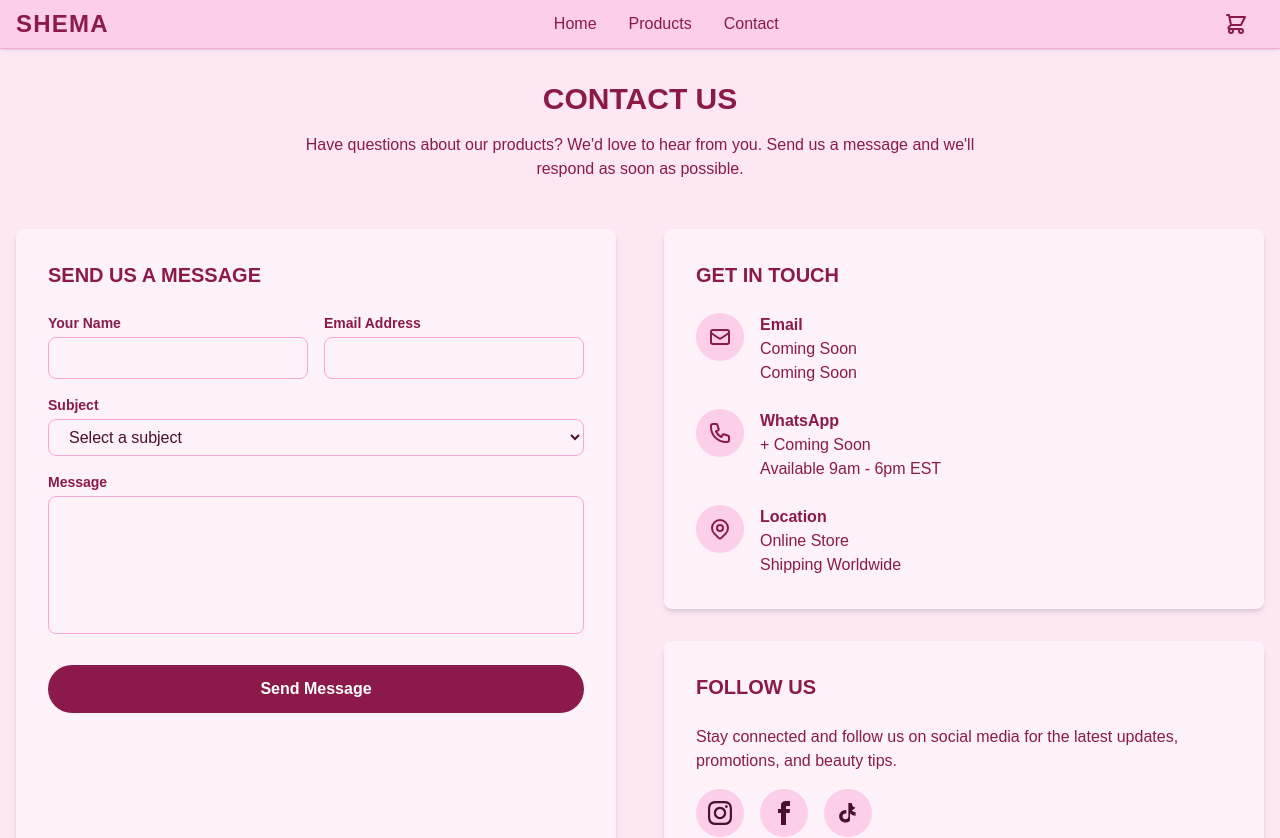
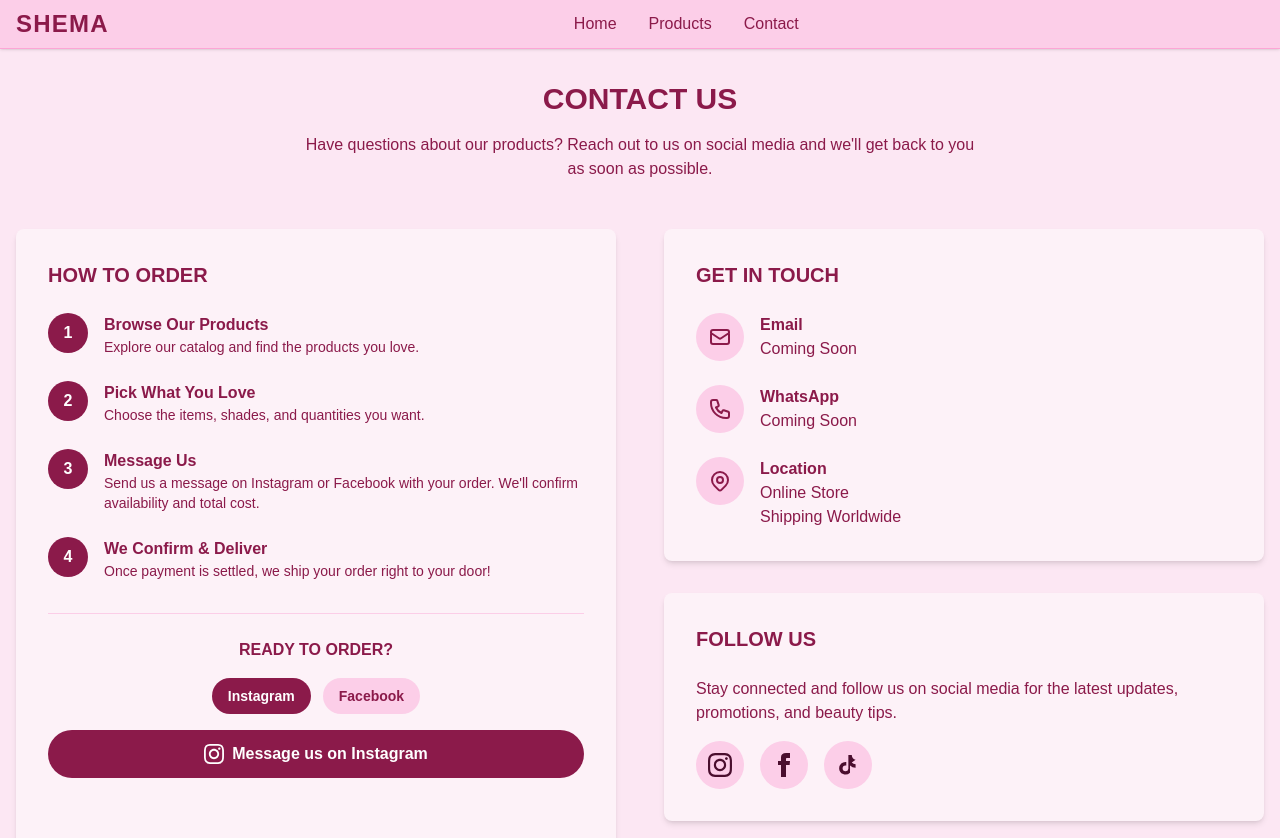
Before and after one commit to EnmanuelSP23/shema, a Next.js app: page /contact in a window 1280 px wide. Shown: the top 838 px of the page. Built offline with nearby package versions, Linux system fonts and the light colour scheme.

Commit message:
Replace cart with Instagram DM ordering, fix hero image and products page bug

```diff
--- a/src/app/contact/page.tsx
+++ b/src/app/contact/page.tsx
@@ -1,34 +1,16 @@
 "use client";
 
+import { socialLinks } from "@/lib/config";
 import { useState } from "react";
 
 export default function ContactPage() {
-  const [formData, setFormData] = useState({
-    name: "",
-    email: "",
-    subject: "",
-    message: "",
-  });
-  const [isSubmitting, setIsSubmitting] = useState(false);
-  const [isSubmitted, setIsSubmitted] = useState(false);
+  const [selectedPlatform, setSelectedPlatform] = useState<"instagram" | "facebook">("instagram");
 
-  const handleInputChange = (
-    e: React.ChangeEvent<HTMLInputElement | HTMLTextAreaElement | HTMLSelectElement>
-  ) => {
-    const { name, value } = e.target;
-    setFormData((prev) => ({ ...prev, [name]: value }));
-  };
-
-  const handleSubmit = async (e: React.FormEvent) => {
-    e.preventDefault();
-    setIsSubmitting(true);
-
-    // Simulate form submission
-    await new Promise((resolve) => setTimeout(resolve, 1000));
-
-    setIsSubmitting(false);
-    setIsSubmitted(true);
-    setFormData({ name: "", email: "", subject: "", message: "" });
+  const handleSendMessage = () => {
+    const url = selectedPlatform === "instagram"
+      ? `https://www.instagram.com/direct/new/?to=${socialLinks.instagram.split("/").filter(Boolean).pop()}`
+      : socialLinks.facebook;
+    window.open(url, "_blank", "noopener,noreferrer");
   };
 
   return (
@@ -38,124 +20,118 @@ export default function ContactPage() {
         <div className="text-center mb-12">
           <h1 className="text-3xl font-bold text-primary mb-4 uppercase">Contact Us</h1>
           <p className="text-primary max-w-2xl mx-auto">
-            Have questions about our products? We&apos;d love to hear from you. Send us a
-            message and we&apos;ll respond as soon as possible.
+            Have questions about our products? Reach out to us on social media and we&apos;ll
+            get back to you as soon as possible.
           </p>
         </div>
 
         <div className="grid grid-cols-1 lg:grid-cols-2 gap-12">
-          {/* Contact Form */}
+          {/* How to Order */}
           <div className="bg-pink-50 rounded-lg shadow-md p-8">
-            {isSubmitted ? (
-              <div className="text-center py-12">
-                <div className="w-16 h-16 bg-green-200 rounded-full flex items-center justify-center mx-auto mb-4">
-                  <svg
-                    className="w-8 h-8 text-green-600"
-                    fill="none"
-                    stroke="currentColor"
-                    viewBox="0 0 24 24"
-                  >
-                    <path
-                      strokeLinecap="round"
-                      strokeLinejoin="round"
-                      strokeWidth={2}
-                      d="M5 13l4 4L19 7"
-                    />
-                  </svg>
-                </div>
-                <h2 className="text-2xl font-bold text-primary mb-2">
-                  Message Sent!
-                </h2>
-                <p className="text-primary mb-6">
-                  Thank you for contacting us. We&apos;ll get back to you within 24 hours.
-                </p>
-                <button
-                  onClick={() => setIsSubmitted(false)}
-                  className="text-primary hover:text-dark-rose underline font-bold"
-                >
-                  Send another message
-                </button>
-              </div>
-            ) : (
-              <form onSubmit={handleSubmit}>
             <h2 className="text-xl font-bold text-primary mb-6 uppercase">
-                  Send us a Message
+              How to Order
             </h2>
 
-                <div className="space-y-4">
-                  <div className="grid grid-cols-1 md:grid-cols-2 gap-4">
-                    <div>
-                      <label className="block text-sm font-bold text-primary mb-1">
-                        Your Name
-                      </label>
-                      <input
-                        type="text"
-                        name="name"
-                        value={formData.name}
-                        onChange={handleInputChange}
-                        required
-                        className="w-full px-4 py-2 border border-pink-300 rounded-lg focus:outline-none focus:ring-2 focus:ring-primary"
-                      />
+            <div className="space-y-6">
+              {/* Step 1 */}
+              <div className="flex items-start gap-4">
+                <div className="w-10 h-10 bg-primary text-white rounded-full flex items-center justify-center flex-shrink-0 font-bold">
+                  1
                 </div>
                 <div>
-                      <label className="block text-sm font-bold text-primary mb-1">
-                        Email Address
-                      </label>
-                      <input
-                        type="email"
-                        name="email"
-                        value={formData.email}
-                        onChange={handleInputChange}
-                        required
-                        className="w-full px-4 py-2 border border-pink-300 rounded-lg focus:outline-none focus:ring-2 focus:ring-primary"
-                      />
+                  <h3 className="font-bold text-primary">Browse Our Products</h3>
+                  <p className="text-primary text-sm">
+                    Explore our catalog and find the products you love.
+                  </p>
                 </div>
               </div>
 
+              {/* Step 2 */}
+              <div className="flex items-start gap-4">
+                <div className="w-10 h-10 bg-primary text-white rounded-full flex items-center justify-center flex-shrink-0 font-bold">
+                  2
+                </div>
                 <div>
-                    <label className="block text-sm font-bold text-primary mb-1">
-                      Subject
-                    </label>
-                    <select
-                      name="subject"
-                      value={formData.subject}
-                      onChange={handleInputChange}
-                      required
-                      className="w-full px-4 py-2 border border-pink-300 rounded-lg focus:outline-none focus:ring-2 focus:ring-primary"
-                    >
-                      <option value="">Select a subject</option>
-                      <option value="product-inquiry">Product Inquiry</option>
-                      <option value="order-status">Order Status</option>
-                      <option value="returns">Returns & Exchanges</option>
-                      <option value="wholesale">Wholesale Inquiry</option>
-                      <option value="other">Other</option>
-                    </select>
-                  </div>
-
-                  <div>
-                    <label className="block text-sm font-bold text-primary mb-1">
-                      Message
-                    </label>
-                    <textarea
-                      name="message"
-                      value={formData.message}
-                      onChange={handleInputChange}
-                      required
-                      rows={5}
-                      className="w-full px-4 py-2 border border-pink-300 rounded-lg focus:outline-none focus:ring-2 focus:ring-primary resize-none"
-                    />
+                  <h3 className="font-bold text-primary">Pick What You Love</h3>
+                  <p className="text-primary text-sm">
+                    Choose the items, shades, and quantities you want.
+                  </p>
                 </div>
               </div>
 
+              {/* Step 3 */}
+              <div className="flex items-start gap-4">
+                <div className="w-10 h-10 bg-primary text-white rounded-full flex items-center justify-center flex-shrink-0 font-bold">
+                  3
+                </div>
+                <div>
+                  <h3 className="font-bold text-primary">Message Us</h3>
+                  <p className="text-primary text-sm">
+                    Send us a message on Instagram or Facebook with your order.
+                    We&apos;ll confirm availability and total cost.
+                  </p>
+                </div>
+              </div>
+
+              {/* Step 4 */}
+              <div className="flex items-start gap-4">
+                <div className="w-10 h-10 bg-primary text-white rounded-full flex items-center justify-center flex-shrink-0 font-bold">
+                  4
+                </div>
+                <div>
+                  <h3 className="font-bold text-primary">We Confirm &amp; Deliver</h3>
+                  <p className="text-primary text-sm">
+                    Once payment is settled, we ship your order right to your door!
+                  </p>
+                </div>
+              </div>
+            </div>
+
+            {/* Message Us CTA */}
+            <div className="mt-8 pt-6 border-t border-pink-200">
+              <h3 className="font-bold text-primary mb-4 uppercase text-center">
+                Ready to Order?
+              </h3>
+
+              <div className="flex gap-3 justify-center mb-4">
                 <button
-                  type="submit"
-                  disabled={isSubmitting}
-                  className="mt-6 w-full bg-primary text-white py-3 rounded-full font-bold hover:bg-dark-rose transition-colors disabled:opacity-50 disabled:cursor-not-allowed"
+                  onClick={() => setSelectedPlatform("instagram")}
+                  className={`px-4 py-2 rounded-full font-bold text-sm transition-colors ${
+                    selectedPlatform === "instagram"
+                      ? "bg-primary text-white"
+                      : "bg-pink-200 text-primary hover:bg-pink-300"
+                  }`}
                 >
-                  {isSubmitting ? "Sending..." : "Send Message"}
+                  Instagram
                 </button>
-              </form>
+                <button
+                  onClick={() => setSelectedPlatform("facebook")}
+                  className={`px-4 py-2 rounded-full font-bold text-sm transition-colors ${
+                    selectedPlatform === "facebook"
+                      ? "bg-primary text-white"
+                      : "bg-pink-200 text-primary hover:bg-pink-300"
+                  }`}
+                >
+                  Facebook
+                </button>
+              </div>
+
+              <button
+                onClick={handleSendMessage}
+                className="w-full bg-primary text-white py-3 rounded-full font-bold hover:bg-dark-rose transition-colors flex items-center justify-center gap-2"
+              >
+                {selectedPlatform === "instagram" ? (
+                  <svg className="w-5 h-5" fill="currentColor" viewBox="0 0 24 24">
+                    <path d="M12 2.163c3.204 0 3.584.012 4.85.07 3.252.148 4.771 1.691 4.919 4.919.058 1.265.069 1.645.069 4.849 0 3.205-.012 3.584-.069 4.849-.149 3.225-1.664 4.771-4.919 4.919-1.266.058-1.644.07-4.85.07-3.204 0-3.584-.012-4.849-.07-3.26-.149-4.771-1.699-4.919-4.92-.058-1.265-.07-1.644-.07-4.849 0-3.204.013-3.583.07-4.849.149-3.227 1.664-4.771 4.919-4.919 1.266-.057 1.645-.069 4.849-.069zm0-2.163c-3.259 0-3.667.014-4.947.072-4.358.2-6.78 2.618-6.98 6.98-.059 1.281-.073 1.689-.073 4.948 0 3.259.014 3.668.072 4.948.2 4.358 2.618 6.78 6.98 6.98 1.281.058 1.689.072 4.948.072 3.259 0 3.668-.014 4.948-.072 4.354-.2 6.782-2.618 6.979-6.98.059-1.28.073-1.689.073-4.948 0-3.259-.014-3.667-.072-4.947-.196-4.354-2.617-6.78-6.979-6.98-1.281-.059-1.69-.073-4.949-.073zm0 5.838c-3.403 0-6.162 2.759-6.162 6.162s2.759 6.163 6.162 6.163 6.162-2.759 6.162-6.163c0-3.403-2.759-6.162-6.162-6.162zm0 10.162c-2.209 0-4-1.79-4-4 0-2.209 1.791-4 4-4s4 1.791 4 4c0 2.21-1.791 4-4 4zm6.406-11.845c-.796 0-1.441.645-1.441 1.44s.645 1.44 1.441 1.44c.795 0 1.439-.645 1.439-1.44s-.644-1.44-1.439-1.44z" />
+                  </svg>
+                ) : (
+                  <svg className="w-5 h-5" fill="currentColor" viewBox="0 0 24 24">
+                    <path d="M9 8h-3v4h3v12h5v-12h3.642l.358-4h-4v-1.667c0-.955.192-1.333 1.115-1.333h2.885v-5h-3.808c-3.596 0-5.192 1.583-5.192 4.615v3.385z" />
+                  </svg>
                 )}
+                Message us on {selectedPlatform === "instagram" ? "Instagram" : "Facebook"}
+              </button>
+            </div>
           </div>
 
           {/* Contact Info */}
@@ -185,7 +161,6 @@ export default function ContactPage() {
                   <div>
                     <h3 className="font-bold text-primary">Email</h3>
                     <p className="text-primary">Coming Soon</p>
-                    <p className="text-primary">Coming Soon</p>
                   </div>
                 </div>
 
@@ -207,8 +182,7 @@ export default function ContactPage() {
                   </div>
                   <div>
                     <h3 className="font-bold text-primary">WhatsApp</h3>
-                    <p className="text-primary"> + Coming Soon </p>
-                    <p className="text-primary">Available 9am - 6pm EST</p>
+                    <p className="text-primary">Coming Soon</p>
                   </div>
                 </div>
 
@@ -252,7 +226,9 @@ export default function ContactPage() {
               </p>
               <div className="flex space-x-4">
                 <a
-                  href="#"
+                  href={socialLinks.instagram}
+                  target="_blank"
+                  rel="noopener noreferrer"
                   className="w-12 h-12 bg-pink-200 rounded-full flex items-center justify-center hover:bg-primary hover:text-white transition-colors"
                   aria-label="Instagram"
                 >
@@ -261,7 +237,9 @@ export default function ContactPage() {
                   </svg>
                 </a>
                 <a
-                  href="#"
+                  href={socialLinks.facebook}
+                  target="_blank"
+                  rel="noopener noreferrer"
                   className="w-12 h-12 bg-pink-200 rounded-full flex items-center justify-center hover:bg-primary hover:text-white transition-colors"
                   aria-label="Facebook"
                 >
@@ -270,7 +248,7 @@ export default function ContactPage() {
                   </svg>
                 </a>
                 <a
-                  href="#"
+                  href={socialLinks.tiktok}
                   className="w-12 h-12 bg-pink-200 rounded-full flex items-center justify-center hover:bg-primary hover:text-white transition-colors"
                   aria-label="TikTok"
                 >
--- a/src/app/products/[id]/page.tsx
+++ b/src/app/products/[id]/page.tsx
@@ -4,14 +4,13 @@ import { useParams } from "next/navigation";
 import Image from "next/image";
 import Link from "next/link";
 import { useState, useEffect } from "react";
-import { useCart } from "@/hooks/useCart";
 import { Product } from "@/types";
 import { supabase } from "@/lib/supabase";
+import { socialLinks } from "@/lib/config";
 import ProductCard from "@/components/ProductCard";
 
 export default function ProductDetailPage() {
   const params = useParams();
-  const { addItem } = useCart();
   const [product, setProduct] = useState<Product | null>(null);
   const [relatedProducts, setRelatedProducts] = useState<Product[]>([]);
   const [loading, setLoading] = useState(true);
@@ -132,12 +131,14 @@ export default function ProductDetailPage() {
                 </span>
               </div>
 
-              <button
-                onClick={() => addItem(product)}
-                className="w-full bg-primary text-white py-3 rounded-full font-bold hover:bg-dark-rose transition-colors"
+              <a
+                href={socialLinks.instagram}
+                target="_blank"
+                rel="noopener noreferrer"
+                className="block w-full bg-primary text-white py-3 rounded-full font-bold hover:bg-dark-rose transition-colors text-center"
               >
-                Add to Cart
-              </button>
+                Get Product Now
+              </a>
 
               <div className="mt-4 flex items-center text-xs text-primary">
                 <svg
--- a/src/app/products/page.tsx
+++ b/src/app/products/page.tsx
@@ -78,7 +78,7 @@ export default function ProductsPage() {
     }
 
     return result;
-  }, [selectedCategory, selectedBrand, searchQuery, sortBy]);
+  }, [products, selectedCategory, selectedBrand, searchQuery, sortBy]);
 
   return (
     <div className="bg-pink-100 min-h-screen">
--- a/src/components/Header.tsx
+++ b/src/components/Header.tsx
@@ -1,11 +1,9 @@
 "use client";
 
 import Link from "next/link";
-import { useCart } from "@/hooks/useCart";
 import { useState } from "react";
 
 export default function Header() {
-  const { totalItems } = useCart();
   const [isMenuOpen, setIsMenuOpen] = useState(false);
 
   return (
@@ -29,28 +27,6 @@ export default function Header() {
           </nav>
 
           <div className="flex items-center space-x-4">
-            <Link href="/cart" className="relative hover:text-accent transition-colors">
-              <svg
-                xmlns="http://www.w3.org/2000/svg"
-                className="h-6 w-6"
-                fill="none"
-                viewBox="0 0 24 24"
-                stroke="currentColor"
-              >
-                <path
-                  strokeLinecap="round"
-                  strokeLinejoin="round"
-                  strokeWidth={2}
-                  d="M3 3h2l.4 2M7 13h10l4-8H5.4M7 13L5.4 5M7 13l-2.293 2.293c-.63.63-.184 1.707.707 1.707H17m0 0a2 2 0 100 4 2 2 0 000-4zm-8 2a2 2 0 11-4 0 2 2 0 014 0z"
-                />
-              </svg>
-              {totalItems > 0 && (
-                <span className="absolute -top-2 -right-2 bg-accent text-white text-xs rounded-full h-5 w-5 flex items-center justify-center">
-                  {totalItems}
-                </span>
-              )}
-            </Link>
-
             <button
               className="md:hidden"
               onClick={() => setIsMenuOpen(!isMenuOpen)}
--- a/src/components/ProductCard.tsx
+++ b/src/components/ProductCard.tsx
@@ -3,14 +3,12 @@
 import Image from "next/image";
 import Link from "next/link";
 import { Product } from "@/types";
-import { useCart } from "@/hooks/useCart";
 
 interface ProductCardProps {
   product: Product;
 }
 
 export default function ProductCard({ product }: ProductCardProps) {
-  const { addItem } = useCart();
 
   return (
     <div className="bg-pink-200 overflow-hidden border-b border-pink-300">
--- /dev/null
+++ b/src/lib/config.ts
@@ -0,0 +1,5 @@
+export const socialLinks = {
+  instagram: "https://www.instagram.com/",
+  facebook: "https://www.facebook.com/profile.php?id=61593647166226",
+  tiktok: "https://www.tiktok.com/@shema1023?_r=1&_t=ZP-99uMGxCpwcx",
+};
```
Also changed, not shown: src/app/page.tsx (+3 -41 lines), src/components/Footer.tsx (+9 -5 lines), ALL_CHANGES.txt. Lines whose indentation alone changed are shown as unchanged.
